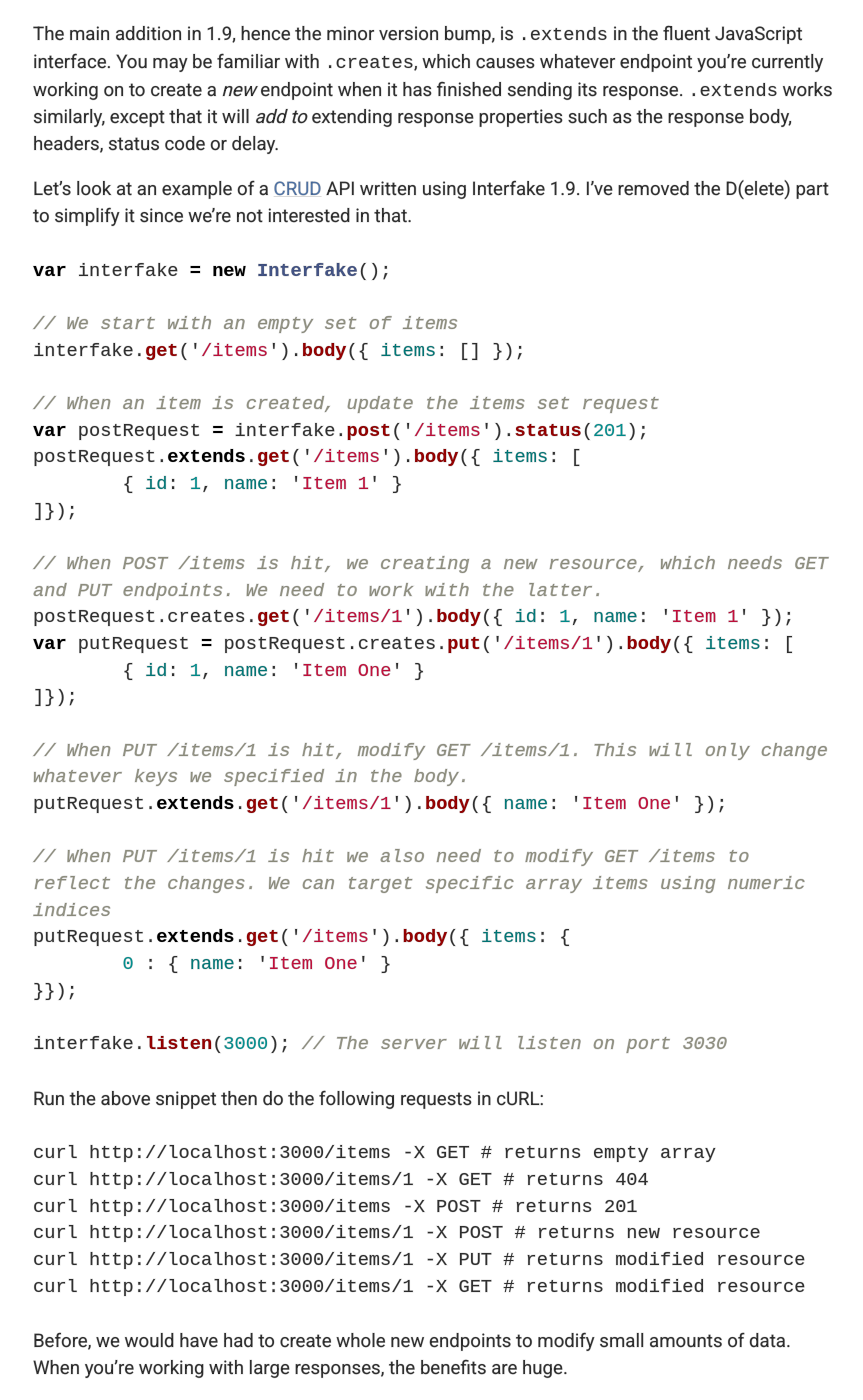
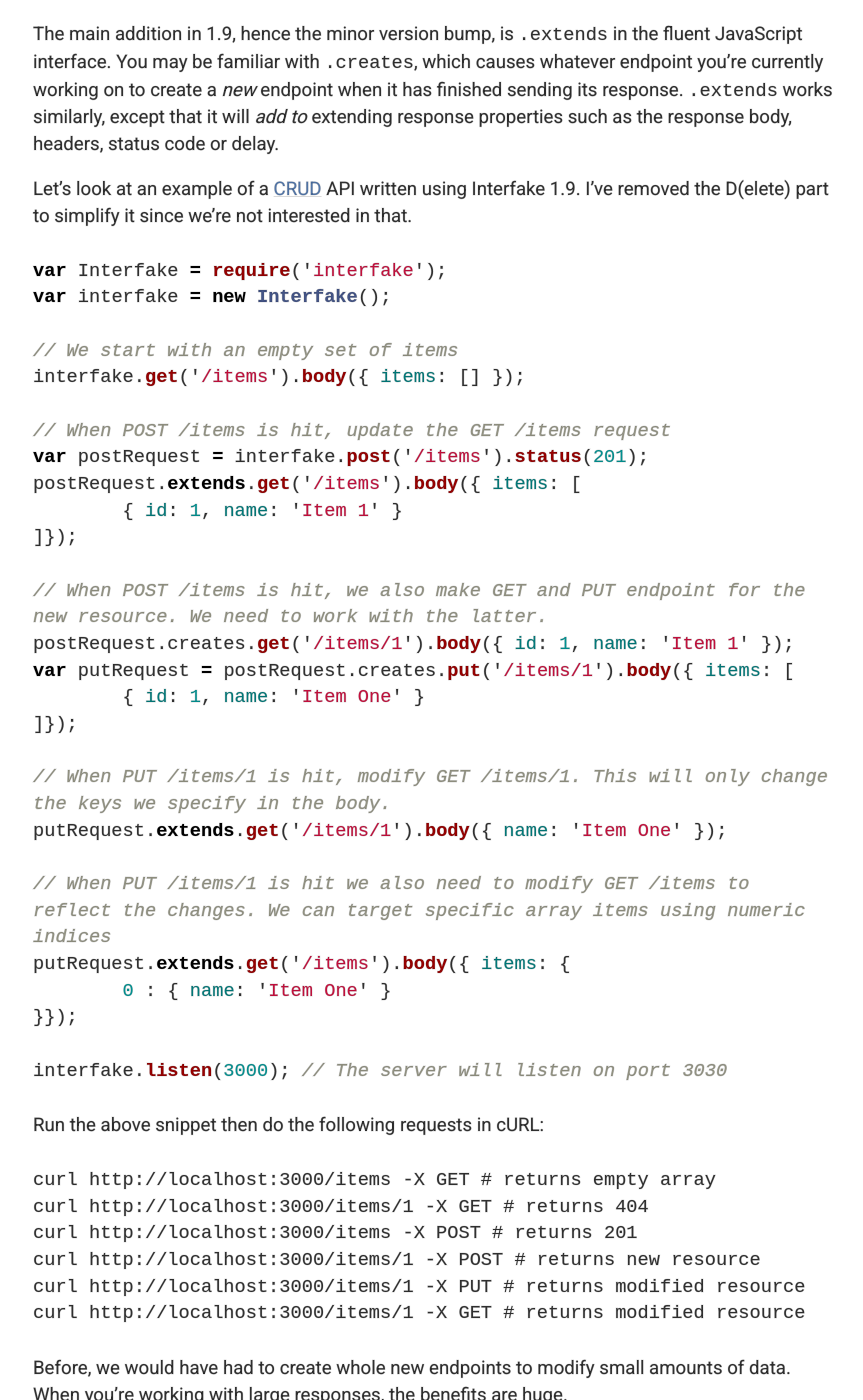
Before and after one commit to basicallydan/danhough.com, a Jekyll site: the page built from _posts/2014-08-09-interfake-1-9.markdown, in a window 1280 px wide and 1400 px high, scrolled down 486 px. Shown: the whole window, without its empty margins (207-1070 px from the left). Built offline with Jekyll 4.4.1, drawn with Linux system fonts in a browser that asks for light colours; Markdown is read by kramdown in place of the engine named in the settings; comment, search, counter and statistics services are not loaded; some of the changed text lies outside the part shown.

Commit message:
Updated the example in the blogpost

````diff
--- a/_posts/2014-08-09-interfake-1-9.markdown
+++ b/_posts/2014-08-09-interfake-1-9.markdown
@@ -20,24 +20,25 @@
 Let's look at an example of a [CRUD](https://en.wikipedia.org/CRUD) API written using Interfake 1.9. I've removed the D(elete) part to simplify it since we're not interested in that.
 
 ```js
+var Interfake = require('interfake');
 var interfake = new Interfake();
 
 // We start with an empty set of items
 interfake.get('/items').body({ items: [] });
 
-// When an item is created, update the items set request
+// When POST /items is hit, update the GET /items request
 var postRequest = interfake.post('/items').status(201);
 postRequest.extends.get('/items').body({ items: [
 	{ id: 1, name: 'Item 1' }
 ]});
 
-// When POST /items is hit, we creating a new resource, which needs GET and PUT endpoints. We need to work with the latter.
+// When POST /items is hit, we also make GET and PUT endpoint for the new resource. We need to work with the latter.
 postRequest.creates.get('/items/1').body({ id: 1, name: 'Item 1' });
 var putRequest = postRequest.creates.put('/items/1').body({ items: [
 	{ id: 1, name: 'Item One' }
 ]});
 
-// When PUT /items/1 is hit, modify GET /items/1. This will only change whatever keys we specified in the body.
+// When PUT /items/1 is hit, modify GET /items/1. This will only change the keys we specify in the body.
 putRequest.extends.get('/items/1').body({ name: 'Item One' });
 
 // When PUT /items/1 is hit we also need to modify GET /items to reflect the changes. We can target specific array items using numeric indices
@@ -61,6 +62,8 @@
 
 Before, we would have had to create whole new endpoints to modify small amounts of data. When you're working with large responses, the benefits are huge.
 
+Once again, you can extend response properties such as the response body, headers, status code or delay.
+
 This has been a long time coming for Interfake, and it took a lot of refactoring to get the codebase to a point where this was possible.
 
 ## What's new behind the scenes?
````
Also changed, not shown: other parts of _posts/2014-08-09-interfake-1-9.markdown (+0 -2 lines).
